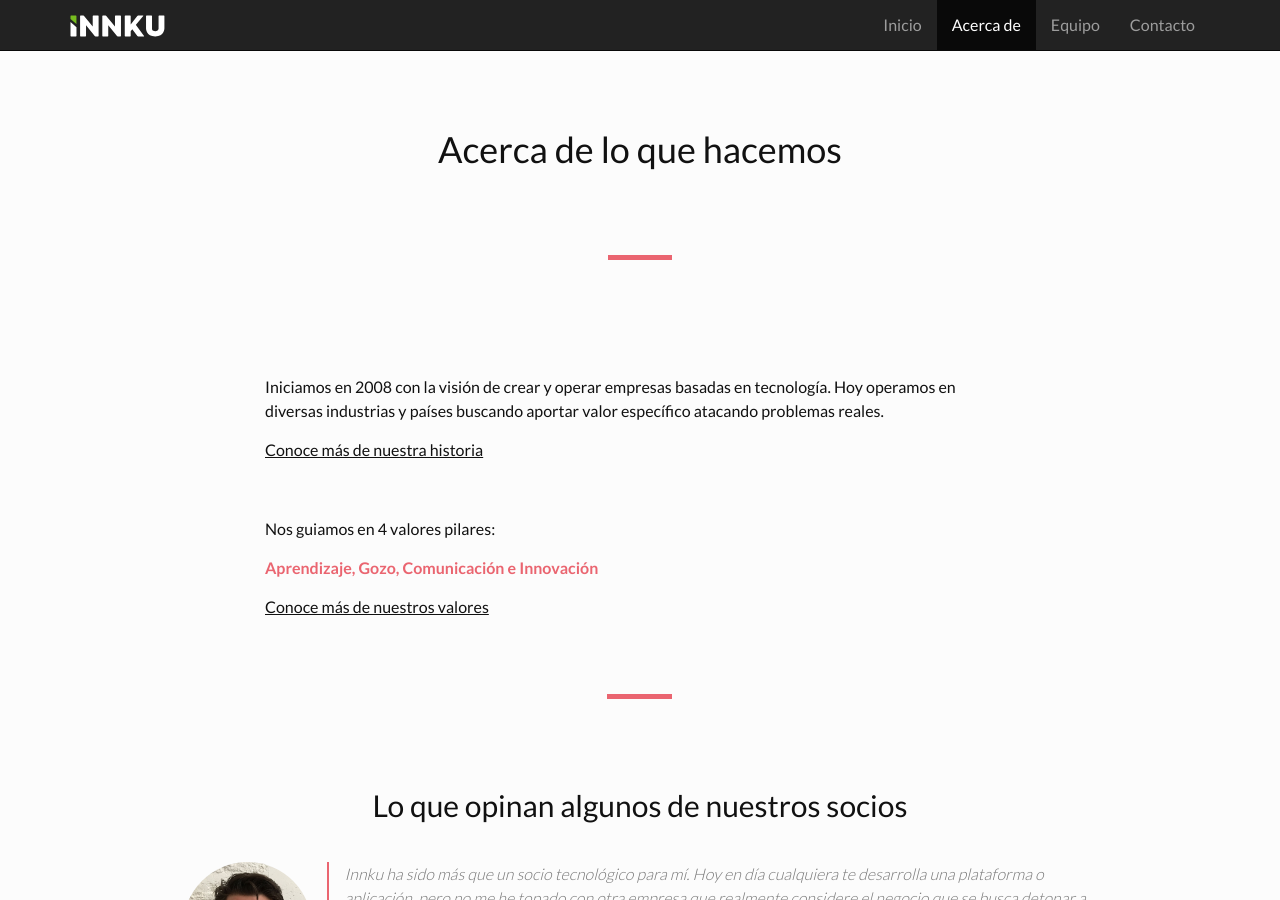
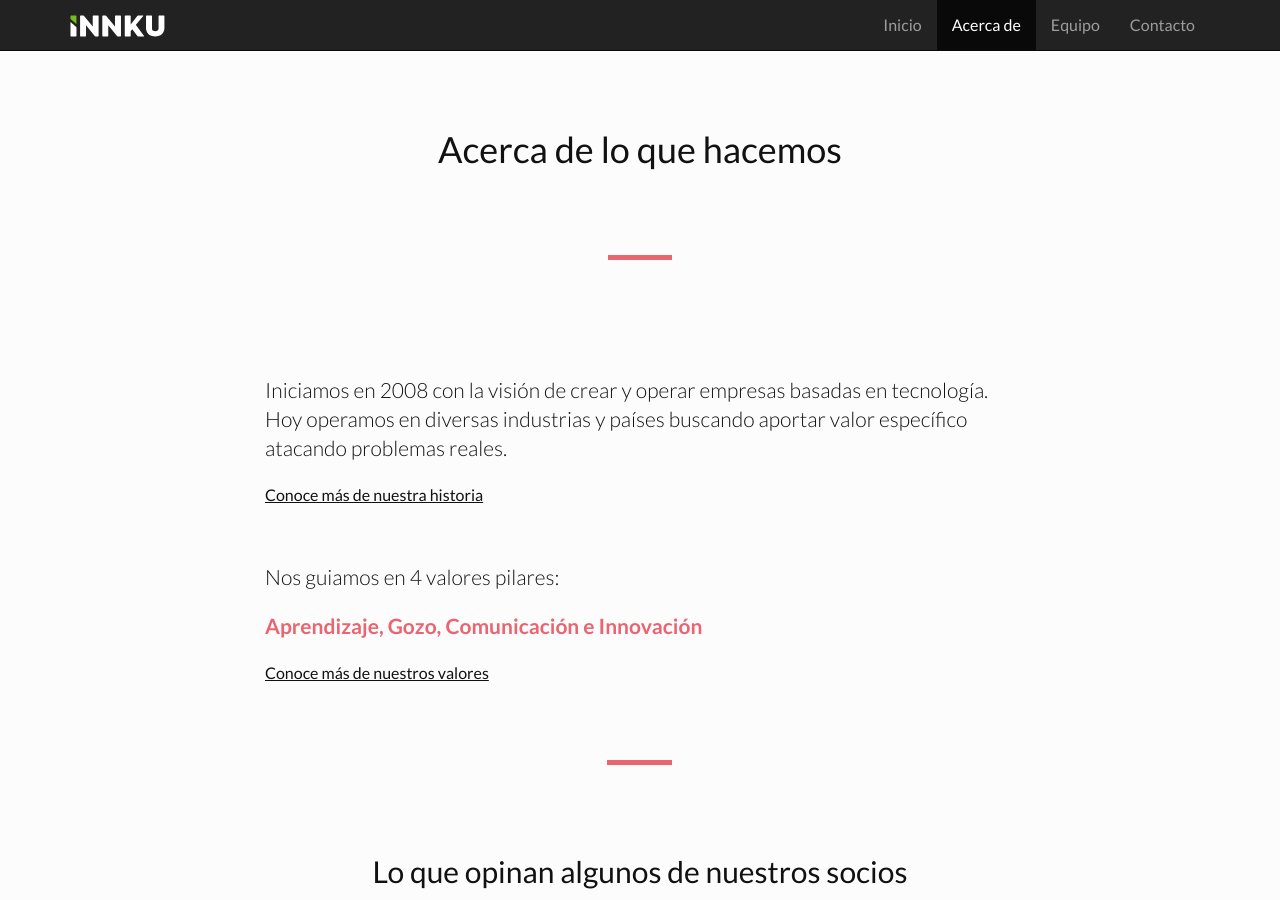
Before and after one commit to innku/innku-2018, a Jekyll site: the page built from acerca-de.html, in a window 1280 px wide and 900 px high. Built offline with Jekyll 4.4.1, drawn with Linux system fonts in a browser that asks for light colours; nearby versions of some CDN libraries.

Commit message:
Estilos para acerca de

```diff
--- a/_data/about.yml
+++ b/_data/about.yml
@@ -1,6 +1,6 @@
 title: Acerca de lo que hacemos
 description: |
-    <p>Iniciamos en 2008 con la visión de crear y operar empresas basadas en tecnología. Hoy operamos en diversas industrias y países buscando aportar valor específico atacando problemas reales.</p>
+    <p class="lead">Iniciamos en 2008 con la visión de crear y operar empresas basadas en tecnología. Hoy operamos en diversas industrias y países buscando aportar valor específico atacando problemas reales.</p>
 
 testimony-title: Lo que opinan algunos de nuestros socios
 testimony:
--- a/acerca-de.html
+++ b/acerca-de.html
@@ -24,8 +24,8 @@ keywords:
     <p class="innku-section-content-element__color"><a href="/">Conoce más de nuestra historia</a></p>
   </div>
   <div class="col-md-offset-2 col-md-8">
-    <p>Nos guiamos en 4 valores pilares:
-    <p><strong>Aprendizaje, Gozo, Comunicación e Innovación</strong></p>
+    <p class="lead">Nos guiamos en 4 valores pilares:
+    <p class="lead"><strong>Aprendizaje, Gozo, Comunicación e Innovación</strong></p>
     <p class="innku-section-content-element__color"><a href="/">Conoce más de nuestros valores</a></p>
   </div>
   <div class="col-lg-offset-5 col-lg-2 col-md-offset-5 col-md-2 col-sm-offset-5 col-sm-2 col-xs-offset-4 col-xs-4">
```
